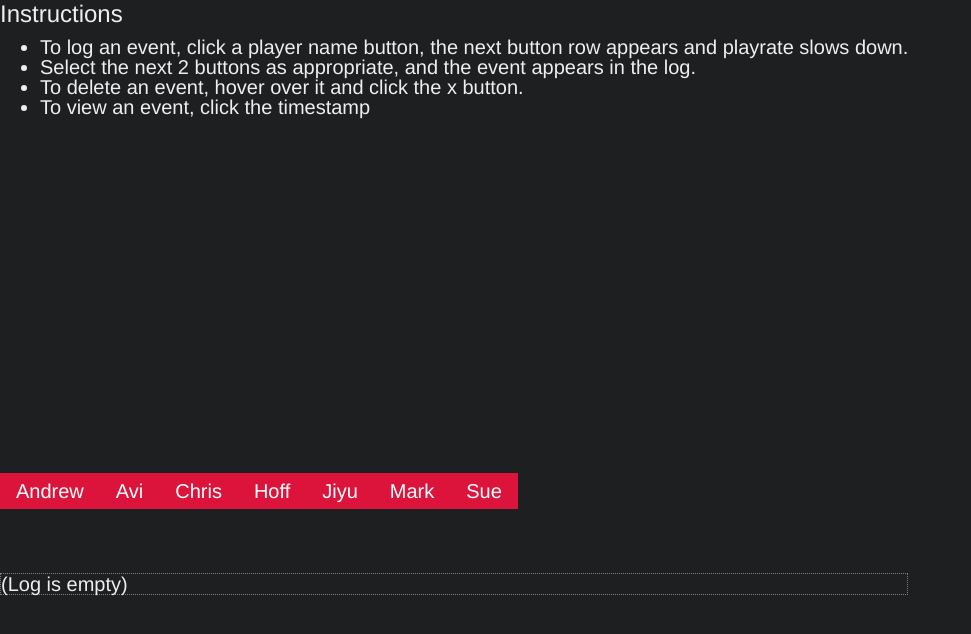
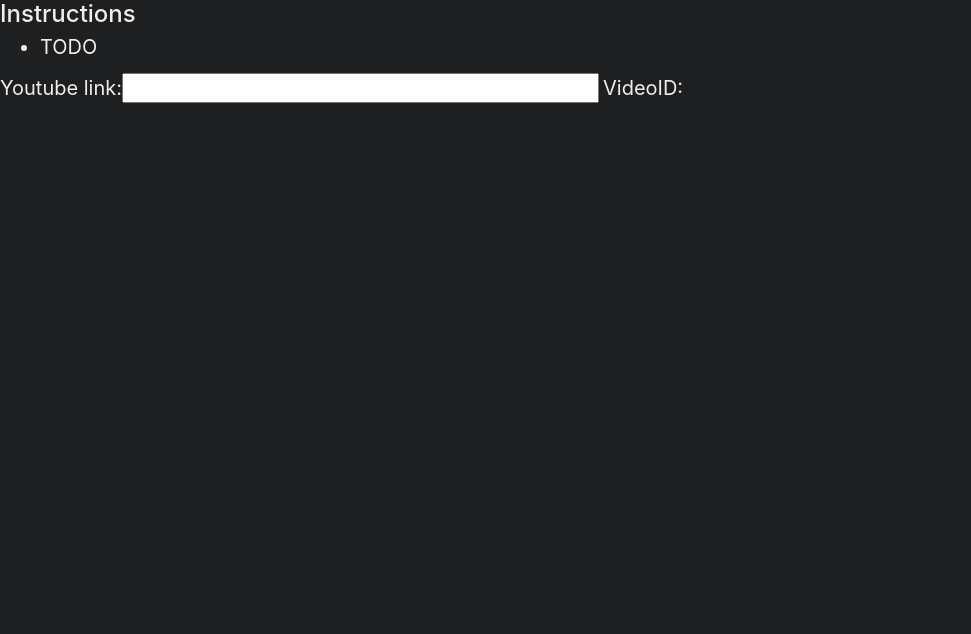
Before and after one commit to mritterhoff/ytclip, a React (Create React App) app: page / in a window 1280 px wide. Shown: the top 634 px of the page, without its empty margins (0-971 px from the left). Built offline with nearby package versions, Linux system fonts and the light colour scheme.

Commit message:
Initial ytclip commit, make url parsing work and video play

```diff
--- a/package.json
+++ b/package.json
@@ -2,7 +2,7 @@
   "name": "YoutubeStats",
   "version": "0.1.0",
   "private": true,
-  "homepage" : "http://myname.github.io/youtubestats",
+  "homepage": "http://myname.github.io/youtubestats",
   "dependencies": {
     "bootstrap": "4",
     "classnames": "2.2.5",
--- a/src/App.js
+++ b/src/App.js
@@ -6,18 +6,118 @@ import YouTubePlayer from './YouTubePlayer';
 
 import './css/App.css';
 
+// test: http://localhost:3000/?id=pI4T4C75H0U&s=1651&d=4&r=.25
+// and:  http://localhost:3000/?v=pI4T4C75H0U&s=2532&d=7.5&r=.75
+
+// https://www.youtube.com/watch?v=K8P8uFahAgc
+// https://youtu.be/K8P8uFahAgc?t=6
+
 class App extends React.Component {
   render() {
+    const urlMap = this.mapFromURL();
+
+    // we have a fullly specified URL, show a looping page.
+    if (Object.keys(urlMap).length >= 3) {
+      return <LoopingYoutubeVideo urlMap={urlMap} />;
+    }
+
     return (
       <div className={ClassNames({ App: true, Debug: false })}>
         <h4>Instructions</h4>
         <ul>
-          <li>To log an event, click a player name button, the next button row appears and playrate slows down.</li>
-          <li>Select the next 2 buttons as appropriate, and the event appears in the log.</li>
-          <li>To delete an event, hover over it and click the x button.</li>
-          <li>To view an event, click the timestamp</li>
+          <li>TODO</li>
         </ul>
-        <YouTubePlayer />
+        <YoutTubeIDExtractor />
+      </div>
+    );
+  }
+
+  // https://developer.mozilla.org/en-US/docs/Web/API/URLSearchParams
+  mapFromURL() {
+    const searchParams = new URLSearchParams(window.location.search);
+    const toReturn = {};
+    const blessedKeys = [ 'v', 's', 'd', 'r' ];
+    blessedKeys.forEach((key) => {
+      if (searchParams.has(key)) {
+        toReturn[key] = key === 'v'
+          ? searchParams.get(key)
+          : Number(searchParams.get(key));
+      }
+    });
+    return toReturn;
+  }
+}
+
+class LoopingYoutubeVideo extends React.Component {
+  render() {
+    const params = this.props.urlMap;
+    return (
+      <div>
+        <div id='debug'>
+          <span>Debug info:</span>
+          {Object.keys(params).map(k => <span key={k}>{k}: {params[k]}</span>)}
+        </div>
+        <YouTubePlayer
+          videoId={params.v}
+          start={params.s}
+          end={params.s + params.d}
+          rate={params.r}
+          fullScreen
+        />
+      </div>
+    );
+  }
+}
+
+class YoutTubeIDExtractor extends React.Component {
+  constructor() {
+    super();
+    this.state = {
+      videoID: undefined
+    };
+  }
+
+  newVideoID = () => {
+    console.log(`found match: ${this.state.videoID}`);
+  }
+
+  onChange = (el) => {
+    const url = el.target.value;
+    console.log(url);
+
+    const id = this.extract(url);
+    if (id) {
+      this.setState({ videoID: id }, this.newVideoID);
+    }
+    else {
+      this.setState({ videoID: undefined });
+    }
+  }
+
+  extract = (url) => {
+    if (url.match(/^(?:https?:\/\/)?www.youtube.com/)) {
+      const vidMatch = url.match(/v=([A-Za-z0-9-]+)/);
+      if (vidMatch) {
+        return vidMatch[2];
+      }
+    }
+    if (url.match(/^https?:\/\/youtu.be\//)) {
+      const vidMatch = url.match(/https?:\/\/youtu.be\/([A-Za-z0-9-]+)/);
+      if (vidMatch) {
+        return vidMatch[1];
+      }
+    }
+    return false;
+  }
+
+  render() {
+    return (
+      <div>
+        <label htmlFor='textInput'>Youtube link:</label>
+        <input id='textInput' size='32' onChange={this.onChange} />
+        <span style={{ display: 'inline-block', marginLeft: '.2em' }}>
+          VideoID: {this.state.videoID}
+        </span>
       </div>
     );
   }
--- a/src/Controls.js
+++ b/src/Controls.js
@@ -1,81 +1,79 @@
-import React from 'react';
-import ClassNames from 'classnames';
+// import React from 'react';
+// import ClassNames from 'classnames';
 
-import PlayTypes from './Plays';
+// const getInitialState = () => ({
+//   videoID: undefined,
+//   startTime: undefined,
+//   endTime: undefined,
 
-const getInitialState = () => ({
-  teammate: undefined,
-  time: undefined,
-  playType: undefined,
-  playResult: undefined
-});
+// });
 
-class Controls extends React.Component {
-  constructor() {
-    super();
-    this.state = getInitialState();
-  }
+// class Controls extends React.Component {
+//   constructor() {
+//     super();
+//     this.state = getInitialState();
+//   }
 
-  setTeammate = (tm) => {
-    const time = this.props.getTime();
+//   setTeammate = (tm) => {
+//     const time = this.props.getTime();
 
-    this.setState(() => ({
-      teammate: tm,
-      time: time
-    }));
-    this.props.setSpeed(0.25);
-  }
+//     this.setState(() => ({
+//       teammate: tm,
+//       time: time
+//     }));
+//     this.props.setSpeed(0.25);
+//   }
 
-  setPlayType = (pt) => {
-    this.setState(() => ({
-      playType: pt
-    }));
-  }
+//   setPlayType = (pt) => {
+//     this.setState(() => ({
+//       playType: pt
+//     }));
+//   }
 
-  setPlayResult = (pr) => {
-    this.setState(
-      () => ({
-        playResult: pr
-      }),
-      () => {
-        console.log('saving:', this.state);
-        this.props.saveEvent(this.state);
-        this.props.setSpeed(1);
-        this.setState(getInitialState());
-      }
-    );
-  }
+//   setPlayResult = (pr) => {
+//     this.setState(
+//       () => ({
+//         playResult: pr
+//       }),
+//       () => {
+//         console.log('saving:', this.state);
+//         this.props.saveEvent(this.state);
+//         this.props.setSpeed(1);
+//         this.setState(getInitialState());
+//       }
+//     );
+//   }
 
-  getButtons = (collection, stateMatch, setCallback) => {
-    return collection.map(el => (
-      <button
-        className={ClassNames({ selected: el === stateMatch })}
-        onClick={() => setCallback(el)}
-        key={el}
-        disabled={!this.props.enabled}
-      >
-        {el}
-      </button>
-    ));
-  }
+//   getButtons = (collection, stateMatch, setCallback) => {
+//     return collection.map(el => (
+//       <button
+//         className={ClassNames({ selected: el === stateMatch })}
+//         onClick={() => setCallback(el)}
+//         key={el}
+//         disabled={!this.props.enabled}
+//       >
+//         {el}
+//       </button>
+//     ));
+//   }
 
-  render() {
-    const { teammate, playType, playResult } = this.state;
+//   render() {
+//     const { teammate, playType, playResult } = this.state;
 
-    return (
-      <div className='controls'>
-        <div className='teammates'>
-          {this.getButtons(this.props.teammates, teammate, this.setTeammate)}
-        </div>
-        <div className='playType' hidden={!teammate}>
-          {this.getButtons(Object.keys(PlayTypes), playType, this.setPlayType)}
-        </div>
-        <div className='playSuccess' hidden={!playType}>
-          {this.getButtons(playType ? PlayTypes[playType].results : [], playResult, this.setPlayResult)}
-        </div>
-      </div>
-    );
-  }
-}
+//     return (
+//       <div className='controls'>
+//         <div className='teammates'>
+//           {this.getButtons(this.props.teammates, teammate, this.setTeammate)}
+//         </div>
+//         <div className='playType' hidden={!teammate}>
+//           {this.getButtons(Object.keys(PlayTypes), playType, this.setPlayType)}
+//         </div>
+//         <div className='playSuccess' hidden={!playType}>
+//           {this.getButtons(playType ? PlayTypes[playType].results : [], playResult, this.setPlayResult)}
+//         </div>
+//       </div>
+//     );
+//   }
+// }
 
-export default Controls;
+// export default Controls;
--- a/src/EventLog.js
+++ /dev/null
@@ -1,38 +0,0 @@
-import React from 'react';
-import ClassNames from 'classnames';
-
-class Event extends React.Component {
-  render() {
-    const {
-      time, teammate, playType, playResult
-    } = this.props.event;
-    const seekToCB = () => this.props.seekToCB(time);
-    const deleteEventCB = () => this.props.deleteEventCB(this.props.index);
-    return (
-      <div className='event' >
-        <div className='buttonContainer'>
-          <button onClick={deleteEventCB}>x</button>
-        </div>
-        <span>{teammate}: {playType} - {playResult} @ <a href='#' onClick={seekToCB}>{time}</a></span>
-      </div>
-    );
-  }
-}
-
-class EventLog extends React.Component {
-  render() {
-    let key = 0;
-
-    const events = this.props.events.map((e, i) => (
-      <Event key={key++} event={e} index={i} seekToCB={this.props.seekToCB} deleteEventCB={this.props.deleteEventCB} />));
-
-    return (
-      <div className={ClassNames({ EventLog: true })}>
-        {this.props.events.length > 0 ? events : <span>(Log is empty)</span>}
-      </div>
-    );
-  }
-}
-
-
-export default EventLog;
--- a/src/YouTubePlayer.js
+++ b/src/YouTubePlayer.js
@@ -1,16 +1,11 @@
+// shamelessly borrowed from: https://stackoverflow.com/a/42281973/1188090
+// https://developers.google.com/youtube/iframe_api_reference
+// https://developers.google.com/youtube/player_parameters?playerVersion=HTML5
+
 import React from 'react';
 // import ClassNames from 'classnames';
 
-import EventLog from './EventLog';
-import Controls from './Controls';
-
-const settings = {
-  speed: 1,
-  start: 1,
-  end: 500
-};
-
-let player;
+// import Controls from './Controls';
 
 function getStateName(state) {
   const names = {
@@ -24,42 +19,21 @@ function getStateName(state) {
   return `State: ${state} ${names[state]}`;
 }
 
-const teammates = 'Andrew Avi Chris Hoff Jiyu Mark Sue'.split(' ');
-
-
 class YouTubePlayer extends React.Component {
   constructor() {
     super();
     console.log('in constructor');
     this.state = {
-      events: [],
-      loaded: false
+      loaded: false,
+      player: undefined
     };
     window.onYouTubePlayerAPIReady = this.onYouTubePlayerAPIReady.bind(this);
-  }
-
-  // shamelessly borrowed from: https://stackoverflow.com/a/42281973/1188090
-  // https://developers.google.com/youtube/iframe_api_reference
-  // https://developers.google.com/youtube/player_parameters?playerVersion=HTML5
-
-
-  onStateChange = (state) => {
-    console.log(getStateName(state.data));
-    if (!this.state.loaded && state.data > 0) {
-      // we're loaded now!
-      this.setState(() => ({ loaded: true }));
-      this.playerLoaded();
-    }
-  }
-
-  onPlayerReady = (event) => {
-    event.target.playVideo();
   }
 
   getInitialConfigs(options) {
     console.log('getting configs!', options);
     return {
-      videoId: 'pI4T4C75H0U', // game 8
+      videoId: options.videoId,
       playerVars: {
         modestbranding: 1, // Hide the Youtube Logo
         cc_load_policy: 0, // Hide closed captions
@@ -69,75 +43,53 @@ class YouTubePlayer extends React.Component {
         autohide: 0 // Hide video controls when playing
       },
       events: {
-        onReady: this.onPlayerReady,
+        onReady: (event) => { event.target.playVideo(); },
         onStateChange: this.onStateChange
       }
     };
   }
 
+  onStateChange = (state) => {
+    console.log(getStateName(state.data));
+    if (!this.state.loaded && state.data > 0) {
+      this.setState(() => ({ loaded: true }));
+      this.playerLoaded();
+      this.setSpeed(this.props.rate || 1);
+    }
+  }
+
   // Replace the 'ytplayer' element with an <iframe> and YouTube player after the API code downloads.
   onYouTubePlayerAPIReady() {
-    player = new window.YT.Player('ytplayer', this.getInitialConfigs(settings));
+    this.setState({ player: new window.YT.Player('ytplayer', this.getInitialConfigs(this.props)) });
     console.log('onYouTubePlayerAPIReady got called!');
   }
 
-  // save the given event in chrono order
-  saveEvent = (event) => {
-    this.setState((prevState) => {
-      const { events } = prevState;
-      events.push(event);
-      events.sort((a, b) => a.time - b.time);
-      return events;
-    });
-  }
-
   setSpeed = (speed) => {
-    player.setPlaybackRate(speed);
+    this.state.player.setPlaybackRate(speed);
   }
 
   seekTo = (time) => {
-    player.seekTo(time);
+    this.state.player.seekTo(time);
     console.log(`seeked to ${time}`);
   }
 
   playerLoaded = () => {
     // In order to avoid cueing a new video, add an interval time to check the time every 100ms real time. Once end time is reached, will increment playCount and seek to new start
     setInterval(() => {
-      const time = player.getCurrentTime();
-      if (time >= settings.end) {
+      const time = this.state.player.getCurrentTime();
+      if (time >= this.props.end) {
         console.log('looping');
-        player.seekTo(settings.start);
+        this.state.player.seekTo(this.props.start);
       }
     }, 100);
   }
 
-  deleteEvent = (indexToDelete) => {
-    this.setState((prevState) => {
-      const { events } = prevState;
-      events.splice(indexToDelete, 1);
-      return events;
-    });
-  }
-
-  getTime = () => player.getCurrentTime().toFixed(2);
+  getTime = () => this.state.player.getCurrentTime().toFixed(2);
 
   render() {
     return (
       <div>
         <div id='ytplayer' />
-        <Controls
-          teammates={teammates}
-          saveEvent={this.saveEvent}
-          getTime={this.getTime}
-          setSpeed={this.setSpeed}
-          enabled={this.state.loaded}
-        />
-        <br />
-        <EventLog
-          events={this.state.events}
-          seekToCB={this.seekTo}
-          deleteEventCB={this.deleteEvent}
-        />
       </div>
     );
   }
--- a/src/css/App.css
+++ b/src/css/App.css
@@ -1,65 +1,17 @@
-#ytplayer {
-  width: 600px;
-  height: 340px;
+#ytplayer, video, iframe  {
+  width: 100vw;
+  height: calc(100vw/1.77777778);
 }
 
 #textArea {
   border: solid 1px grey;
   width: 400px;
 }
-span {
-  display: block;
-}
 
 .controls {
   height: 4em;
 }
 
-.EventLog {
-  min-height: 1em;
-  min-width: 300px;
-  border: 1px dotted grey;
-}
-
-button.selected {
-  background: lightgrey;
-}
-
-.event * {
-  display: inline;
-}
-
-.event:hover {
-  background-color: lightyellow
-}
-
-.event .buttonContainer {
-  min-width: 2em;
-  display: inline-block;
-  font-size: smaller;
-  max-height: 1em;
-}
-
-
-.event:hover button {
-  display: inline-block;
-}
-
-.event button {
-  display: none;
-}
-
-
-.event {
-  padding: .2em;
-}
-
-body {
-  font-family: -apple-system,BlinkMacSystemFont,"Segoe UI",Roboto,"Helvetica Neue",sans-serif;
-  font-size: 20px;
-  background: #1e1f20;
-  color: #eee;
-}
 
 h1 {
   font-weight: 400;
@@ -72,3 +24,8 @@ button {
   border: none;
   font-size: inherit;
 }
+
+div#debug span {
+  display: inline-block;
+  margin: .2em;
+}
--- a/src/css/index.css
+++ b/src/css/index.css
@@ -1,7 +1,19 @@
 body {
   margin: 0;
-  /*padding: 0;*/
   font-family: Helvetica, Arial, sans-serif;
   width: fit-content;
   line-height: 1;
 }
+
+body {
+  font-family: -apple-system,BlinkMacSystemFont,"Segoe UI",Roboto,"Helvetica Neue",sans-serif;
+  font-size: 20px;
+  background: #1e1f20;
+  color: #eee;
+}
+
+body {
+  padding: 0;
+  margin: 0;
+  overflow: hidden;
+}
--- a/src/index.js
+++ b/src/index.js
@@ -12,5 +12,5 @@ ReactDOM.render(<App />, document.getElementById('root'));
 
 // if we're developing locally, change page title to reflect that
 if (window.location.hostname === 'localhost') {
-  document.querySelector('title').innerHTML = 'DEV youtube stats';
+  document.querySelector('title').innerHTML = 'DEV youtube clip';
 }
```
Also changed, not shown: public/index.html (+7 -6 lines), src/Plays.js (deleted, +0 -25 lines), public/manifest.json.
